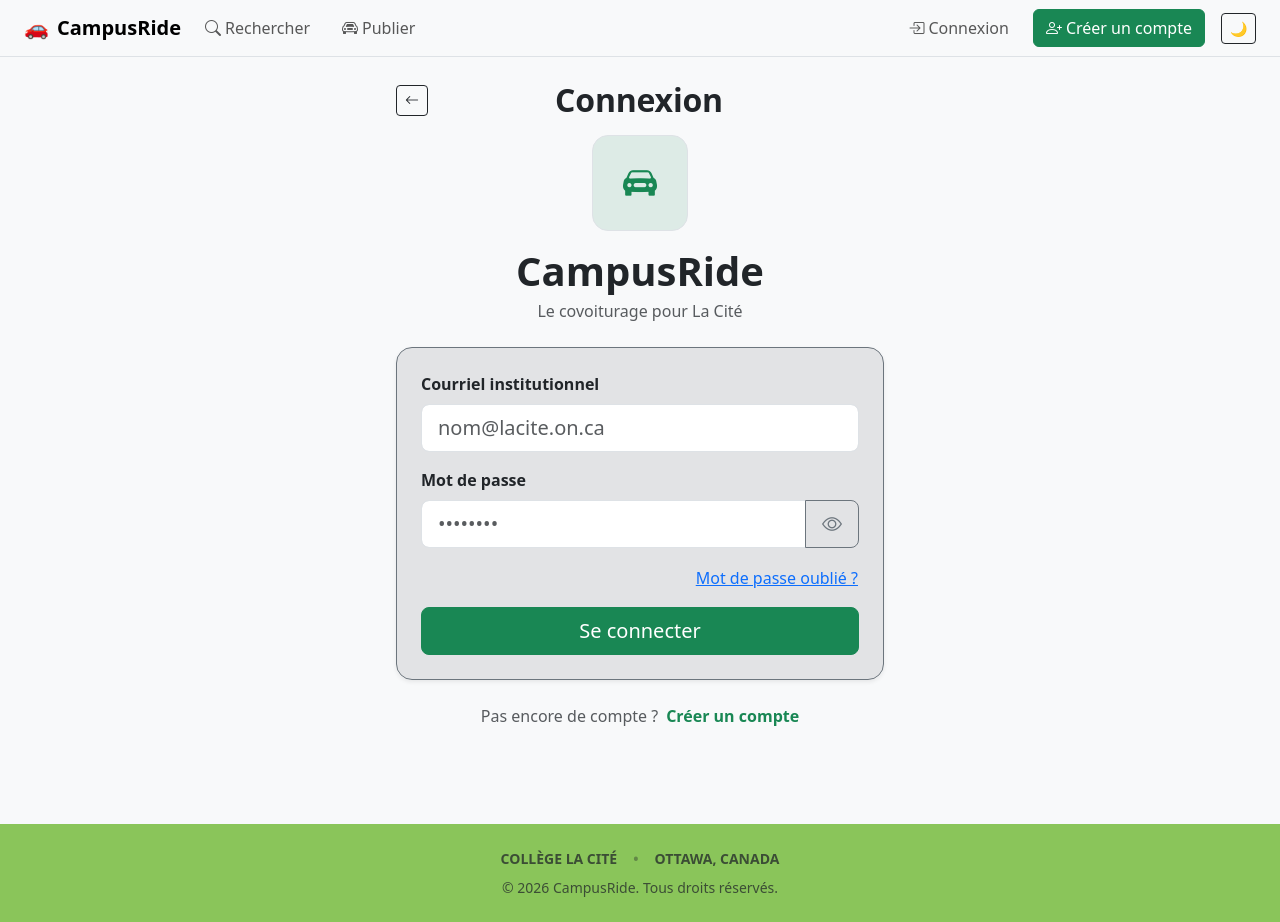
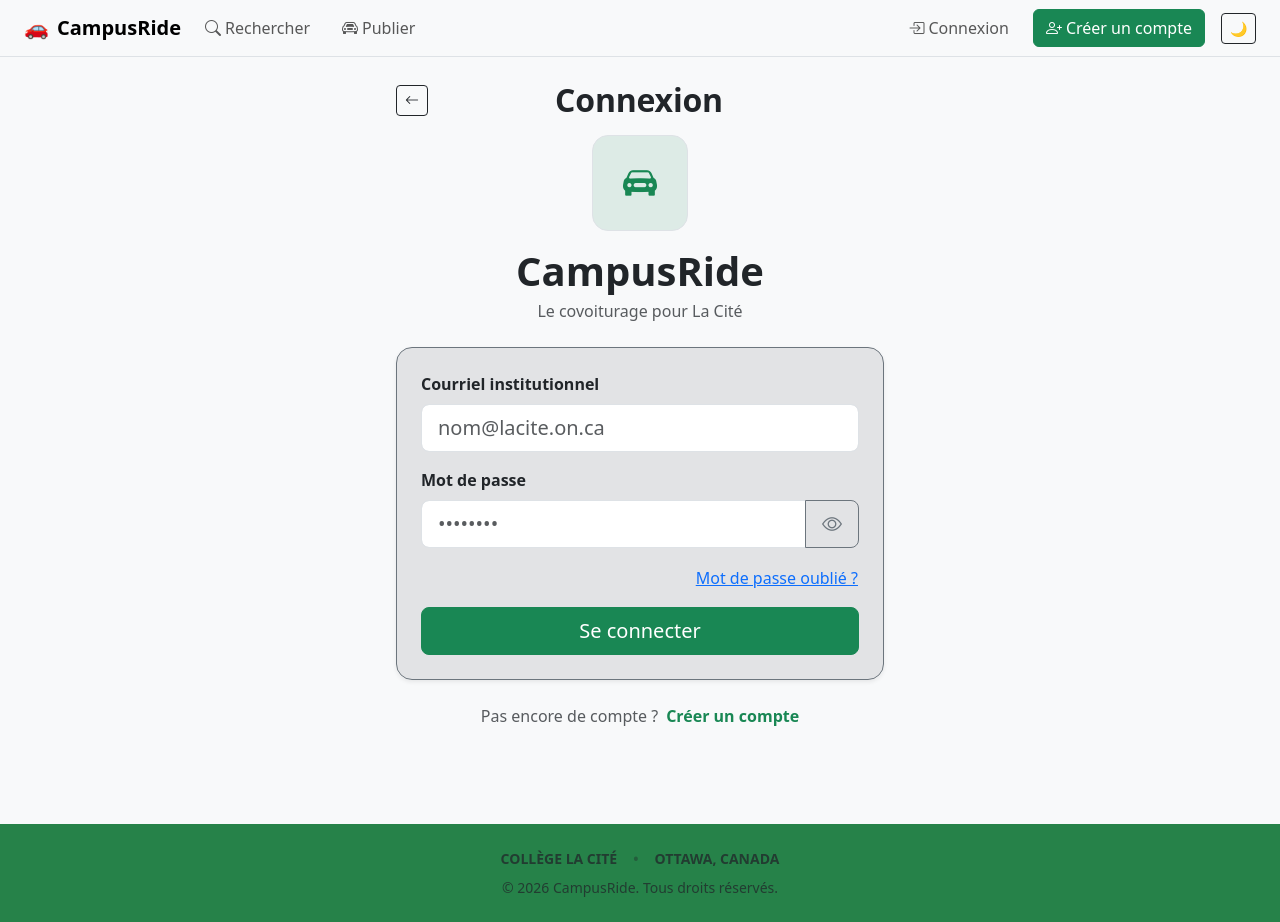
Before and after one commit to MohamedAliRobleh/campusride, a React app in the folder frontend/: page /login in a window 1280 px wide. Built offline with nearby package versions, Linux system fonts and the light colour scheme; the HTML template or start-up script is replaced by a standard one.

Commit message:
petites modif

```diff
--- a/frontend/src/App.jsx
+++ b/frontend/src/App.jsx
@@ -2,7 +2,7 @@ import {Routes, Route } from "react-router-dom";
 import { useEffect, useState } from "react";
 import Home from "./pages/Home";
 import Register from "./pages/Register";
-import Login from "./pages/Login"; // si ton fichier s'appelle login.jsx en minuscule
+import Login from "./pages/Login";
 import "bootstrap/dist/css/bootstrap.min.css";
  import "bootstrap-icons/font/bootstrap-icons.css";
 
--- a/frontend/src/pages/Home.jsx
+++ b/frontend/src/pages/Home.jsx
@@ -1,7 +1,7 @@
 // src/pages/Home.jsx
 import { useEffect, useMemo, useState } from "react";
 import { Link } from "react-router-dom";
-import heroImage from "../assets/collegelacite.jpg";
+import ImageHome from "../assets/collegelacite.jpg";
 import Header from "../components/Header.jsx"
 
 export default function Home() {
@@ -16,7 +16,7 @@ export default function Home() {
 
   const heroStyle = useMemo(
     () => ({
-      backgroundImage: `linear-gradient(to top, rgba(27, 26, 26, 0.6), rgba(0,0,0,0.10)), url(${heroImage})`,
+      backgroundImage: `linear-gradient(to top, rgba(27, 26, 26, 0.6), rgba(0,0,0,0.10)), url(${ImageHome})`,
       backgroundSize: "cover",
       backgroundPosition: "center",
       minHeight: 280,
--- a/frontend/src/pages/Login.jsx
+++ b/frontend/src/pages/Login.jsx
@@ -179,7 +179,7 @@ export default function Login() {
       {/* ================= FOOTER (réutilisable) ================= */}
       <Footer
         isDark={isDark}
-        style={{ backgroundColor: "#8ac55a" }}
+        style={{ backgroundColor: "#268249 " }}
       />
 
     </div>
```
